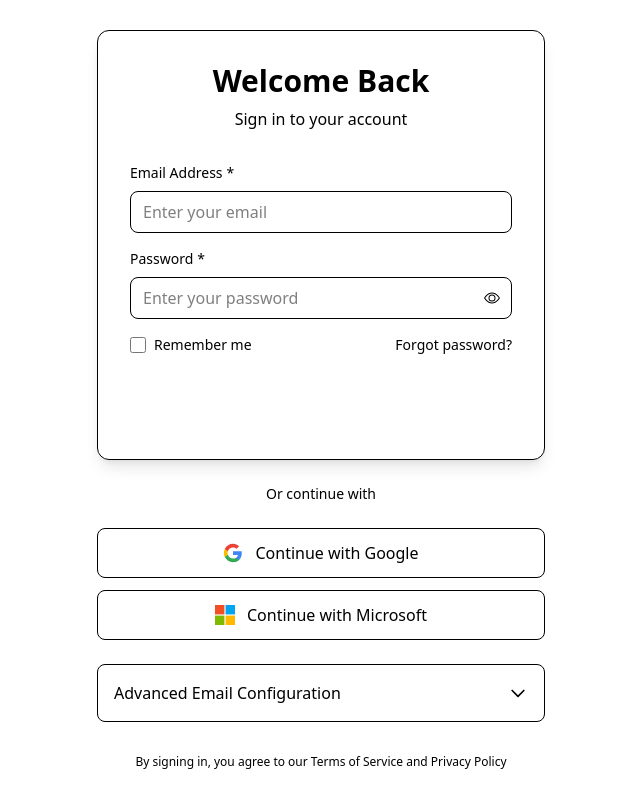
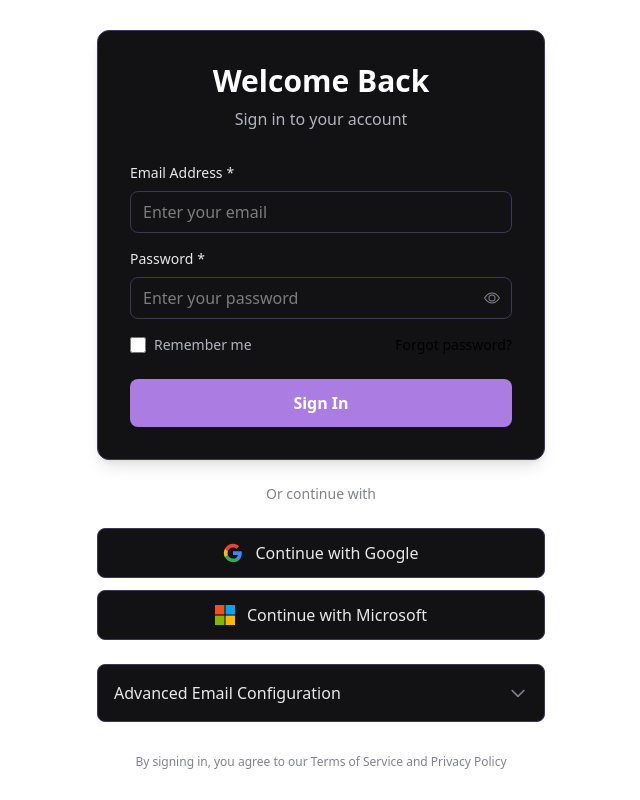
Before and after one commit to AmineChr54/outlookmaster, a Next.js app in the folder frontend/webapp/: page /auth in a window 1280 px wide. Shown: the whole page, without its empty margins (319-959 px from the left). Built offline with nearby package versions, Linux system fonts and the light colour scheme; no server answers.

Commit message:
Huge UI update

```diff
--- a/frontend/webapp/app/components/email/MessageDetail.tsx
+++ b/frontend/webapp/app/components/email/MessageDetail.tsx
@@ -19,8 +19,6 @@ const MessageDetail: React.FC<MessageDetailProps> = ({ email, reply, sending, se
     {/* Subject and close button */}
     <div className="flex items-center justify-between mb-2">
       <h3 className="text-xl font-bold text-title flex items-center gap-2 font-heading">
-        <svg xmlns="http://www.w3.org/2000/svg" className="h-6 w-6 inline-block text-title" fill="none" viewBox="0 0 24 24" stroke="currentColor"><path strokeLinecap="round" strokeLinejoin="round" strokeWidth={2} d="M16 12a4 4 0 01-8 0" /></svg>
-
         {email.subject}
       </h3>
       <button
@@ -35,7 +33,6 @@ const MessageDetail: React.FC<MessageDetailProps> = ({ email, reply, sending, se
 
     {/* Date */}
     <div className="text-xs text-date mb-1 flex items-center gap-1">
-      <svg xmlns="http://www.w3.org/2000/svg" className="h-4 w-4 inline-block text-date" fill="none" viewBox="0 0 24 24" stroke="currentColor"><path strokeLinecap="round" strokeLinejoin="round" strokeWidth={2} d="M8 7V3m8 4V3m-9 8h10m-7 4h4" /></svg>
       {email.date}
     </div>
     {/* Sender info */}
--- a/frontend/webapp/app/components/email/MessageList.tsx
+++ b/frontend/webapp/app/components/email/MessageList.tsx
@@ -35,8 +35,8 @@ const MessageList: React.FC<MessageListProps> = ({ mailbox }) => {
           subject: email.subject || "(no subject)",
           from: email.from || "(unknown)",
           date: email.date || new Date().toISOString(), // Use backend date or fallback to current date
-          preview: email.snippet || "", // Map 'snippet' to 'preview'
-          body: email.snippet || "",
+          preview: email.body ? email.body.substring(0, 200) + "..." : "", // Create preview from body
+          body: email.body || "", // Use the full body content
           html: undefined,
           category: undefined
         }));
--- a/frontend/webapp/app/components/email/MessageListLeft.tsx
+++ b/frontend/webapp/app/components/email/MessageListLeft.tsx
@@ -9,7 +9,7 @@ interface MessageListLeftProps {
 }
 
 const MessageListLeft: React.FC<MessageListLeftProps> = ({ emails, selected, onSelect }) => (
-  <div className="border-r border-border bg-card overflow-y-auto" style={{ minWidth: 220, maxWidth: 600, width: '100%' }}>
+  <div className="border-r border-border bg-card overflow-y-auto h-full" style={{ minWidth: 220, maxWidth: 600, width: '100%' }}>
     <ul className="divide-y divide-border">
       {emails.map((email) => (
         <MessageListItem
--- a/frontend/webapp/app/components/email/Sidebar.tsx
+++ b/frontend/webapp/app/components/email/Sidebar.tsx
@@ -59,8 +59,7 @@ const MAILBOXES: { key: Mailbox; label: string; icon: React.ReactNode }[] = [
     key: "[Gmail]/Spam",
     label: "Spam",
     icon: (
-
-      <svg className="h-6 w-6" viewBox="0 0 24 24" xmlns="http://www.w3.org/2000/svg" fill="#fff"><g id="SVGRepo_bgCarrier" strokeWidth="0"></g><g id="SVGRepo_tracerCarrier" strokeLinecap="round" strokeLinejoin="round"></g><g id="SVGRepo_iconCarrier"> <g> <path fill="none" d="M0 0h24v24H0z"></path> <path fillRule="nonzero" d="M15.936 2.5L21.5 8.067v7.87L15.936 21.5h-7.87L2.5 15.936v-7.87L8.066 2.5h7.87zm-.829 2H8.894L4.501 8.895v6.213l4.393 4.394h6.213l4.394-4.394V8.894l-4.394-4.393zM11 15h2v2h-2v-2zm0-8h2v6h-2V7z" fill="#fff"></path> </g> </g></svg>
+      <svg className="h-6 w-6" viewBox="0 0 24 24" xmlns="http://www.w3.org/2000/svg" fill="#000"><g id="SVGRepo_bgCarrier" strokeWidth="0"></g><g id="SVGRepo_tracerCarrier" strokeLinecap="round" strokeLinejoin="round"></g><g id="SVGRepo_iconCarrier"> <g> <path fill="none" d="M0 0h24v24H0z"></path> <path fillRule="nonzero" d="M15.936 2.5L21.5 8.067v7.87L15.936 21.5h-7.87L2.5 15.936v-7.87L8.066 2.5h7.87zm-.829 2H8.894L4.501 8.895v6.213l4.393 4.394h6.213l4.394-4.394V8.894l-4.394-4.393zM11 15h2v2h-2v-2zm0-8h2v6h-2V7z" fill="#fff"></path> </g> </g></svg>
     ),
   },
 ];
@@ -82,7 +81,7 @@ const Sidebar: React.FC<SidebarProps> = ({ collapsed = false, mailbox, setMailbo
         ))}
       </nav>
       <div className="mt-auto">
-  <button className={`w-full cursor-pointer bg-primary text-bg py-2 rounded hover:bg-accent font-semibold transition-all duration-300 ${collapsed ? 'px-0 flex justify-center' : ''}`} title={collapsed ? "New Message" : undefined}>
+        <button className={`w-full cursor-pointer bg-primary text-bg py-2 rounded hover:bg-accent font-semibold transition-all duration-300 ${collapsed ? 'px-0 flex justify-center' : ''}`} title={collapsed ? "New Message" : undefined}>
           <svg xmlns="http://www.w3.org/2000/svg" className="h-6 w-6 inline-block" fill="none" viewBox="0 0 24 24" stroke="currentColor"><path strokeLinecap="round" strokeLinejoin="round" strokeWidth={2} d="M12 4v16m8-8H4" /></svg>
           {!collapsed && <span className="ml-2">New Message</span>}
         </button>
--- a/frontend/webapp/app/globals.css
+++ b/frontend/webapp/app/globals.css
@@ -1,70 +1,55 @@
 @import "tailwindcss";
 
-/* Theme variables for Tailwind + CSS variable integration */
-
-
-:root {
-  /* Brand and background */
-  --color-primary: 255 214 10;    /* #ffd60a - strong yellow accent */
-  --color-bg: 18 18 20;           /* #121214 - very dark grey */
-  --color-accent: 255 234 107;    /* #ffea6b - soft yellow accent */
-  --color-secondary: 38 38 38;    /* #262626 - mid grey */
-  --color-muted: 113 113 122;     /* #71717a - muted grey */
-  --color-border: 39 39 42;       /* #27272a - border grey */
-  --color-card: 24 24 27;         /* #18181b - card bg */
-  --color-hover: 255 234 107;     /* #ffea6b - hover yellow */
-  --color-active: 255 214 10;     /* #ffd60a - active yellow */
-  --color-success: 34 197 94;     /* #22c55e */
-  --color-error: 239 68 68;       /* #ef4444 */
-  --color-warning: 255 214 10;    /* #ffd60a */
-  --color-info: 113 113 122;      /* #71717a */
-  --color-input-bg: 24 24 27;     /* #18181b */
-  --color-input-border: 63 63 70; /* #3f3f46 */
-  --color-scrollbar: 63 63 70;    /* #3f3f46 */
-
-  /* Text roles */
-  --text-title: 255 0 255;      /* white */
-  --text-date: 255 214 10;           /* #ffd60a - yellow */
-  --text-emailsender: 255 234 107;   /* #ffea6b - soft yellow */
-  --text-main: 232 232 236;       /* #e8e8ec - light grey */
-  --text-secondary: 180 180 190;     /* #b4b4be - secondary grey */
-  --text-muted: 113 113 122;         /* #71717a - muted grey */
-
-  /* Fonts */
-  --font-main: 'Inter', 'Segoe UI', Arial, sans-serif;
-  --font-heading: 'Inter', 'Segoe UI', Arial, sans-serif;
-  --font-body: 'Inter', 'Segoe UI', Arial, sans-serif;
-  --font-mono: 'Fira Mono', 'Menlo', 'Monaco', monospace;
+/* Prevent unwanted scrolling */
+html, body {
+  height: 100%;
+  overflow: hidden;
 }
 
+/* Base theme application */
+* {
+  transition: background-color 0.2s ease, color 0.2s ease, border-color 0.2s ease;
+}
 
-.dark {
-  --color-bg: 12 12 14;             /* #0c0c0e - even darker bg */
-  --color-primary: 255 214 10;      /* #ffd60a - yellow accent */
-  --color-accent: 255 234 107;      /* #ffea6b - soft yellow */
-  --color-secondary: 38 38 38;      /* #262626 - mid grey */
-  --color-muted: 82 82 91;          /* #52525b - muted grey */
-  --color-border: 39 39 42;         /* #27272a - border grey */
-  --color-card: 24 24 27;           /* #18181b - card bg */
-  --color-hover: 255 234 107;       /* #ffea6b - hover yellow */
-  --color-active: 255 214 10;       /* #ffd60a - active yellow */
-  --color-success: 22 163 74;       /* #16a34a */
-  --color-error: 220 38 38;         /* #dc2626 */
-  --color-warning: 255 214 10;      /* #ffd60a */
-  --color-info: 113 113 122;        /* #71717a */
-  --color-input-bg: 24 24 27;       /* #18181b */
-  --color-input-border: 82 82 91;   /* #52525b */
-  --color-scrollbar: 63 63 70;      /* #3f3f46 */
+/* Custom Tailwind utilities */
+@layer utilities {
+  .bg-bg { background-color: rgb(46 43 78); }
+  .bg-primary { background-color: rgb(171 125 227); }
+  .bg-accent { background-color: rgb(81 249 170); }
+  .bg-secondary { background-color: rgb(24 24 27); }
+  .bg-card { background-color: rgb(18 18 20); }
+  .bg-hover { background-color: rgb(81 249 170); }
+  .bg-active { background-color: rgb(171 125 227); }
+  .bg-muted { background-color: rgb(82 82 91); }
+  .bg-input-bg { background-color: rgb(18 18 20); }
 
-  --text-title: 255 255 255;         /* white */
-  --text-date: 255 214 10;           /* #ffd60a - yellow */
-  --text-emailsender: 255 234 107;   /* #ffea6b - soft yellow */
-  --text-main: 212 212 216;          /* #d4d4d8 - light grey */
-  --text-secondary: 180 180 190;     /* #b4b4be - secondary grey */
-  --text-muted: 82 82 91;            /* #52525b - muted grey */
+  .text-title { color: rgb(255 255 255); }
+  .text-date { color: rgb(81 249 170); }
+  .text-emailsender { color: rgb(171 125 227); }
+  .text-main { color: rgb(232 232 236); }
+  .text-secondary { color: rgb(180 180 190); }
+  .text-muted { color: rgb(130 130 140); }
 
-  --font-main: 'Inter', 'Segoe UI', Arial, sans-serif;
-  --font-heading: 'Inter', 'Segoe UI', Arial, sans-serif;
-  --font-body: 'Inter', 'Segoe UI', Arial, sans-serif;
-  --font-mono: 'Fira Mono', 'Menlo', 'Monaco', monospace;
+  .border-border { border-color: rgb(60 56 88); }
+  .border-input-border { border-color: rgb(171 125 227); }
+  .border-primary { border-color: rgb(171 125 227); }
 }
+
+/* Custom scrollbar styling */
+::-webkit-scrollbar {
+  width: 8px;
+  height: 8px;
+}
+
+::-webkit-scrollbar-track {
+  background: rgb(46 43 78);
+}
+
+::-webkit-scrollbar-thumb {
+  background: rgb(60 56 88);
+  border-radius: 4px;
+}
+
+::-webkit-scrollbar-thumb:hover {
+  background: rgb(171 125 227);
+}
--- a/frontend/webapp/app/layout.tsx
+++ b/frontend/webapp/app/layout.tsx
@@ -23,9 +23,9 @@ export default function RootLayout({
   children: React.ReactNode;
 }>) {
   return (
-    <html lang="en">
+    <html lang="en" className="h-full">
       <body
-        className={`${geistSans.variable} ${geistMono.variable} antialiased`}
+        className={`${geistSans.variable} ${geistMono.variable} antialiased h-full`}
       >
         {children}
       </body>
--- a/frontend/webapp/tailwind.config.js
+++ b/frontend/webapp/tailwind.config.js
@@ -6,37 +6,7 @@ module.exports = {
     "./pages/**/*.{js,ts,jsx,tsx}",
   ],
   theme: {
-    extend: {
-      colors: {
-        // Brand and UI
-        primary: 'rgb(var(--color-primary) / <alpha-value>)',
-        accent: 'rgb(var(--color-accent) / <alpha-value>)',
-        bg: 'rgb(var(--color-bg) / <alpha-value>)',
-        card: 'rgb(var(--color-card) / <alpha-value>)',
-        border: 'rgb(var(--color-border) / <alpha-value>)',
-        hover: 'rgb(var(--color-hover) / <alpha-value>)',
-        active: 'rgb(var(--color-active) / <alpha-value>)',
-        secondary: 'rgb(var(--color-secondary) / <alpha-value>)',
-        muted: 'rgb(var(--color-muted) / <alpha-value>)',
-        success: 'rgb(var(--color-success) / <alpha-value>)',
-        error: 'rgb(var(--color-error) / <alpha-value>)',
-        warning: 'rgb(var(--color-warning) / <alpha-value>)',
-        info: 'rgb(var(--color-info) / <alpha-value>)',
-        inputbg: 'rgb(var(--color-input-bg) / <alpha-value>)',
-        inputborder: 'rgb(var(--color-input-border) / <alpha-value>)',
-        scrollbar: 'rgb(var(--color-scrollbar) / <alpha-value>)',
-        // Text roles (consistent naming)
-        'text-title': 'rgb(var(--text-title) / <alpha-value>)',
-        'text-date': 'rgb(var(--text-date) / <alpha-value>)',
-        'text-emailsender': 'rgb(var(--text-emailsender) / <alpha-value>)',
-        'text-main': 'rgb(var(--text-main) / <alpha-value>)',
-        'text-secondary': 'rgb(var(--text-secondary) / <alpha-value>)',
-        'text-muted': 'rgb(var(--text-muted) / <alpha-value>)',
-      },
-      fontFamily: {
-        main: ['var(--font-main)'],
-      },
-    },
+    extend: {},
   },
   plugins: [],
 };
```
Also changed, not shown: frontend/webapp/app/components/email/AppHeader.tsx (+17 -10 lines), frontend/webapp/app/components/email/MessageListItem.tsx (+3 -4 lines), frontend/webapp/app/dashboard/page.tsx (+10 -16 lines), 2 other files (tests, documents, lock files or other folders).
